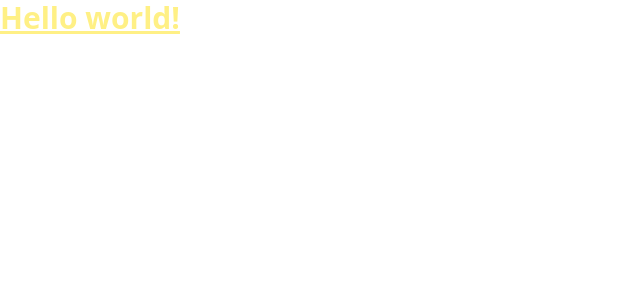
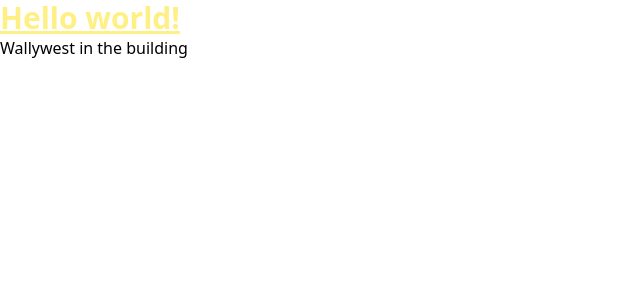
Before and after one commit to Donrealex/Jiji-clone, a React (Vite) app: page / in a window 1280 px wide. Shown: the top 300 px of the page, without its empty margins (0-640 px from the left). Built offline with nearby package versions, Linux system fonts and the light colour scheme.

Commit message:
Added p tag

```diff
--- a/src/App.jsx
+++ b/src/App.jsx
@@ -4,6 +4,7 @@ const App = () => {
   return (
     <div>
       <h1 className="text-3xl font-bold text-yellow-200 underline">Hello world!</h1>
+      <p>Wallywest in the building</p>
     </div>
   );
 }
```
